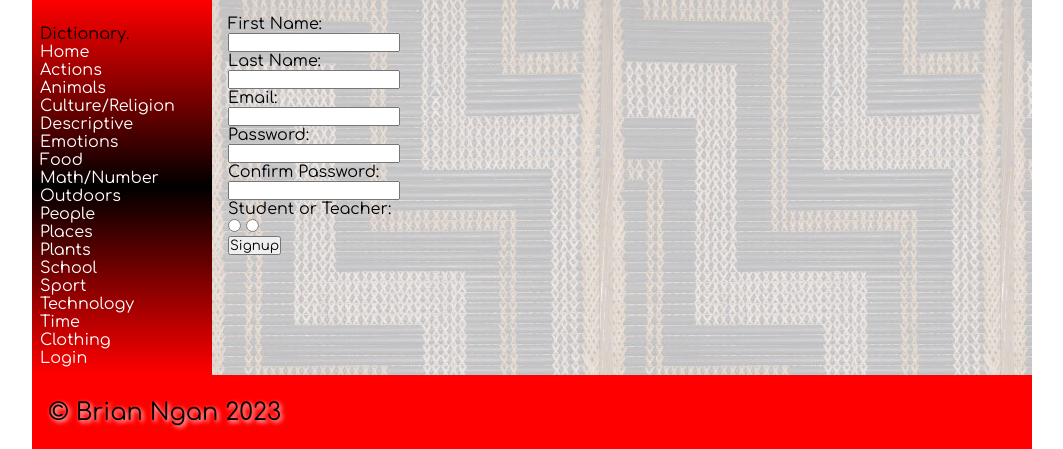
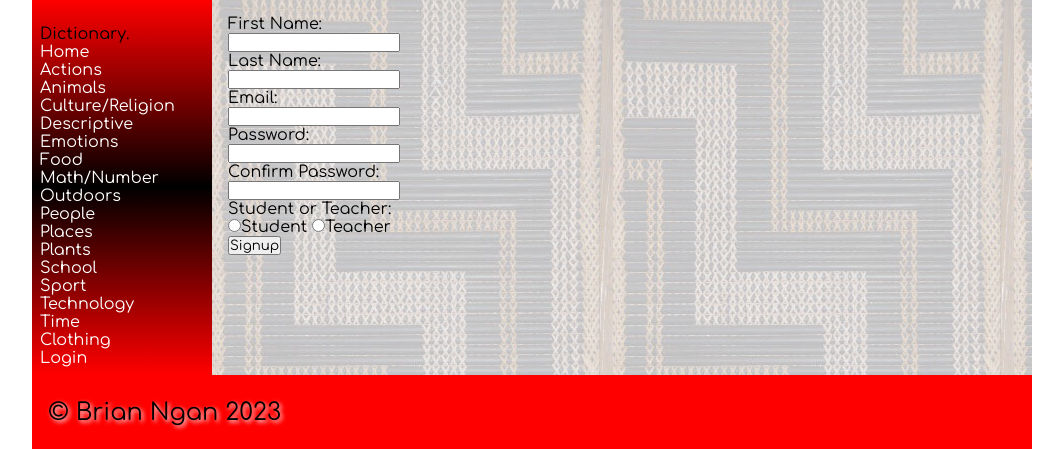
Before and after one commit to Nilbog24/DTS-Database-Assignment, a Flask app: page /signup in a window 1280 px wide. Shown: the part 65-514 px from the top of the page, without its empty margins (108-1171 px from the left). Run offline with Flask 3, Linux system fonts and the light colour scheme; data comes from the database, SQL or seed files in the repository; some web fonts are replaced.

Commit message:
Added labels to the radio buttons.

```diff
--- a/flaskProject/templates/signup.html
+++ b/flaskProject/templates/signup.html
@@ -29,8 +29,8 @@
     </div>
     <div class="form-group">
         <div class="form-label">Student or Teacher:</div>
-        <input type="radio" name="user-type" id="student" value="1" required>
-        <input type="radio" name="user-type" id="teacher" value="2" required>
+        <input type="radio" name="user-type" id="student" value="1" required><label for="student">Student</label>
+        <input type="radio" name="user-type" id="teacher" value="2" required><label for="teacher">Teacher</label>
     </div>
     <div class="error">{{ error }}</div>
     <div class="form-group">
```
